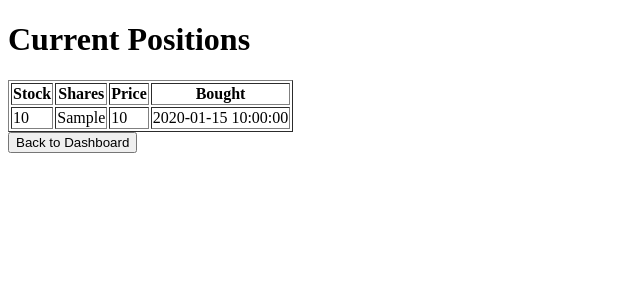
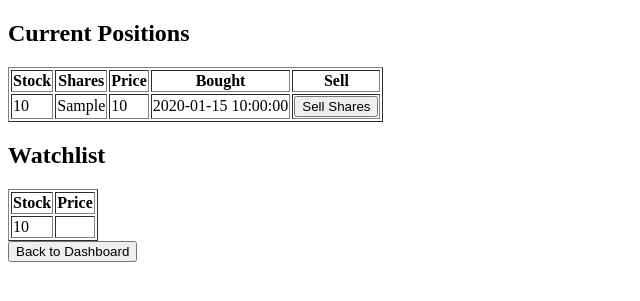
Before and after one commit to cs411-alawini/su24-cs411-team004-oak, a Flask app: page /portfolio/1 in a window 1280 px wide. Shown: the top 301 px of the page, without its empty margins (0-640 px from the left). Run offline with Flask 3, Linux system fonts and the light colour scheme; the visitor is signed in with stand-in values (Sample User, id 1); tables that the repository leaves empty or names only in its code hold one stand-in row (values such as "Sample post").

Commit message:
Added watchlist table to portfolio.html

```diff
--- a/Project/main.py
+++ b/Project/main.py
@@ -169,6 +169,28 @@ def get_transaction_data(portfolioid):
             connection.close()
     return False
 
+def get_watchlist_data(portfolioid):
+    connection = None
+    try:
+        watchlist_data = []
+        connection = get_db_connection()
+        cursor = connection.cursor(dictionary=True)
+        cursor.execute("""
+            SELECT w.StockSymbol
+            FROM Portfolios p JOIN Watchlist w ON p.PortfolioID=w.PortfolioID
+            WHERE p.PortfolioID = %s
+        """, (portfolioid,))
+        for row in cursor:
+            watchlist_data.append(row)
+        return watchlist_data
+    except Error as e:
+        print(f"GWD Error: {e}")
+    finally:
+        if connection and connection.is_connected():
+            cursor.close()
+            connection.close()
+    return False
+
 """random user to test with"""
 # user: aaron16
 # password: ho^_7BnNS^
@@ -226,7 +248,9 @@ def portfolio_page(portfolioid):
     # userid = session.user
     transaction_data = get_transaction_data(portfolioid)
     portfolio_type = get_portfolio_type(portfolioid)
-    return render_template('portfolio.html', transactions=transaction_data, portfolio=portfolio_type)
+    watchlist_data = get_watchlist_data(portfolioid)
+    print(watchlist_data)
+    return render_template('portfolio.html', transactions=transaction_data, watchlist=watchlist_data, portfolio=portfolio_type)
 
 
 # https://www.geeksforgeeks.org/how-to-use-flask-session-in-python-flask/
--- a/Project/templates/portfolio.html
+++ b/Project/templates/portfolio.html
@@ -18,6 +18,7 @@
     </style>
 </head>
 <body>
+    <article>
         <h1>Current Positions</h1>
         <table border="1">
             <thead>
@@ -26,6 +27,7 @@
                     <th>Shares</th>
                     <th>Price</th>
                     <th>Bought</th>
+                    <th>Sell</th>
                 </tr>
             </thead>
             <tbody>
@@ -37,6 +39,7 @@
                                 <td>{{ data.NumShares }}</td>
                                 <td>{{ data.PurchasePrice }}</td>
                                 <td>{{ data.DateTime }}</td>
+                                <td><button type="button">Sell Shares</button>
                             </tr>
                         {%endif%}
                     {%endfor%}
@@ -47,6 +50,26 @@
                 {%endif%}
             </tbody>
         </table>
+    </article>
+    <article>
+        <h1>Watchlist</h1>
+        <table border="1">
+            <thead>
+                <th>Stock</th>
+                <th>Price</th>
+            </thead>
+            <tbody>
+                {% if watchlist %}
+                    {% for item in watchlist %}
+                    <tr>
+                        <td>{{item.StockSymbol}}</td>
+                        <td></td>
+                    </tr>
+                    {%endfor%}
+                {%endif%}
+            </tbody>
+        </table>
+    </article>
     <session class="user">
         <button type="button" onclick="window.location.href='{{ url_for('dashboard', userid=session.user) }}'" class="button-space">Back to Dashboard</button>
     </session>
```
Lines whose indentation alone changed are shown as unchanged.
